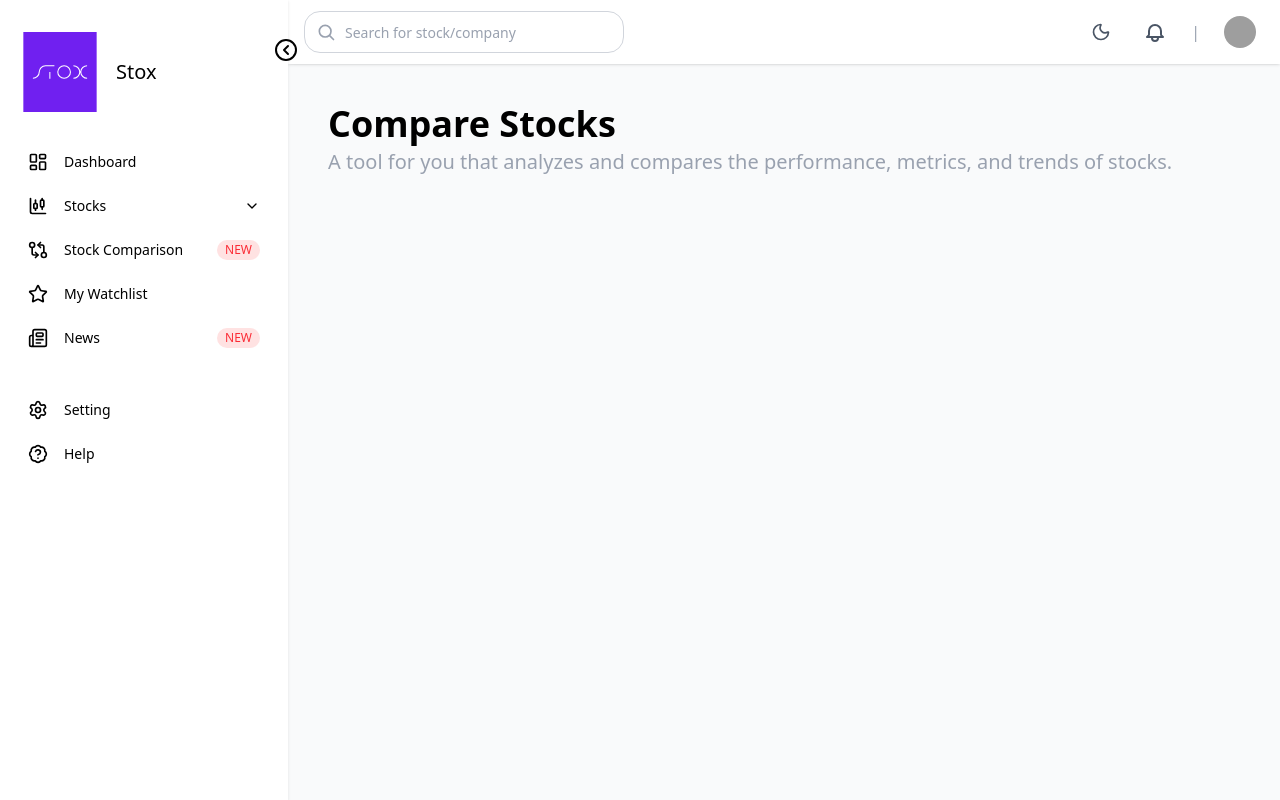
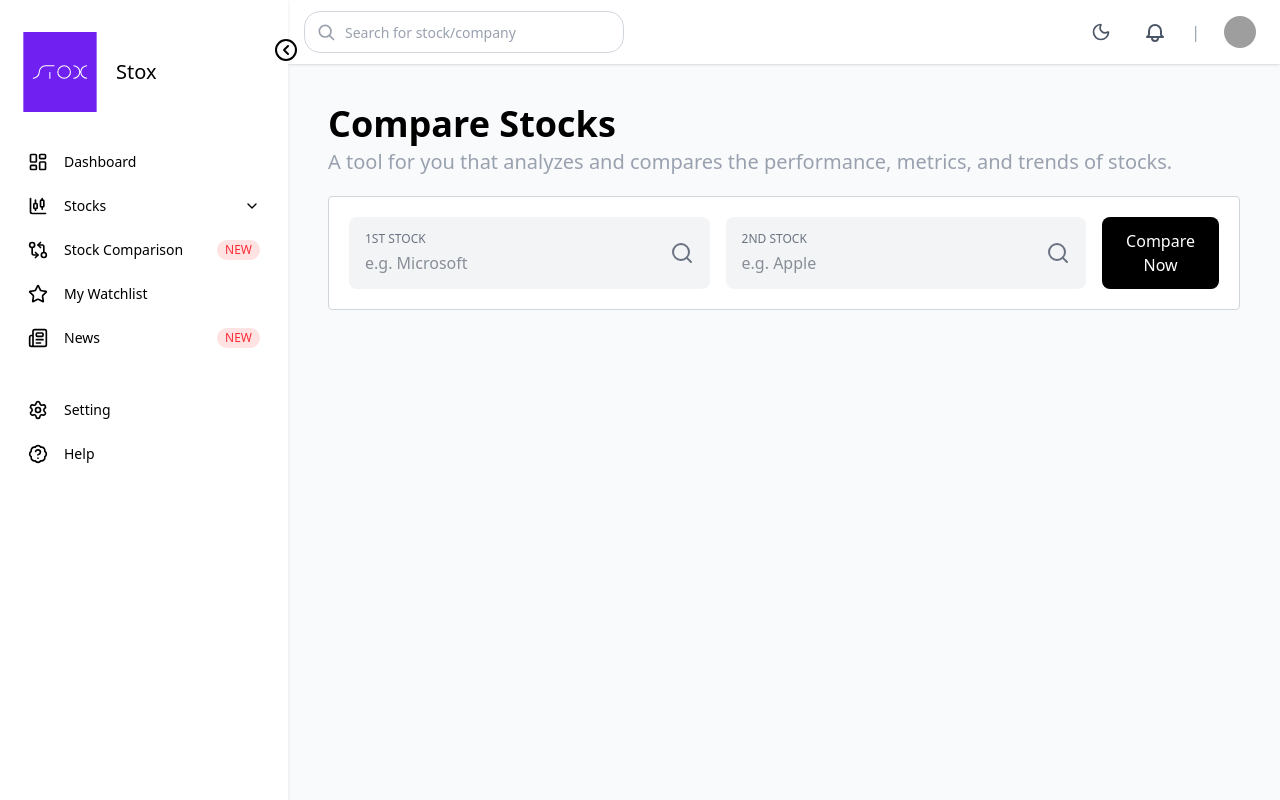
Before and after one commit to AritraC1/stox-ui, a React (Vite) app: page /stock-comparison in a window 1280 px wide. Built offline with nearby package versions, Linux system fonts and the light colour scheme; grey boxes are pictures that could not be loaded.

Commit message:
Added stock comparison page

```diff
--- a/src/pages/StockComparisonPage.jsx
+++ b/src/pages/StockComparisonPage.jsx
@@ -1,18 +1,204 @@
+import axios from "axios";
+import { Search } from "lucide-react";
+import React, { useState } from "react";
+import {
+  AreaChart,
+  Area,
+  XAxis,
+  YAxis,
+  Tooltip,
+  ResponsiveContainer,
+} from "recharts";
+
 const StockComparisonPage = () => {
-    return(
-        <div className="min-h-screen p-10">
+  const [stock1, setStock1] = useState("");
+  const [stock2, setStock2] = useState("");
+  const [loading, setLoading] = useState(false);
+  const [result, setResult] = useState(null);
 
-            {/* Title */}
-            <h1 className="mb-1 text-4xl font-bold text-black">Compare Stocks</h1>
+  const handleCompare = async () => {
+    if (!stock1 || !stock2) {
+      alert("Please enter both stock values");
+      return;
+    }
 
-            {/* Description */}
-            <p className="mb-2 text-xl text-gray-400">A tool for you that analyzes and compares the performance, metrics, and trends of stocks.</p>
+    setLoading(true);
 
-            {/* data */}
+    try {
+      const res = await fetch(
+        `http://localhost:3001/compare?stock1=${stock1}&stock2=${stock2}`
+      );
+      const data = await res.json();
+      setResult(data);
+    } catch (error) {
+      console.error("Error fetching comparison:", error);
+      alert("Something went wrong while comparing stocks.");
+    } finally {
+      setLoading(false);
+    }
+  };
 
+  const formatCurrency = (val) =>
+    `$${Number(val).toLocaleString(undefined, {
+      maximumFractionDigits: 2,
+    })}`;
 
+  return (
+    <div className="min-h-screen p-10">
+      {/* Title */}
+      <h1 className="mb-1 text-4xl font-bold text-black">Compare Stocks</h1>
+
+      {/* Description */}
+      <p className="mb-5 text-xl text-gray-400">
+        A tool for you that analyzes and compares the performance, metrics, and trends of stocks.
+      </p>
+
+      {/* Search Inputs */}
+      <div className="bg bg-white border border-gray-300 rounded p-5">
+        <div className="flex flex-col sm:flex-row gap-4">
+          {/* First Stock */}
+          <div className="flex items-center bg-gray-100 rounded-lg px-4 py-3 w-full">
+            <div className="flex flex-col flex-1">
+              <label className="text-xs text-gray-500 uppercase mb-1">1st Stock</label>
+              <input
+                type="text"
+                value={stock1}
+                onChange={(e) => setStock1(e.target.value)}
+                placeholder="e.g. Microsoft"
+                className="bg-transparent outline-none text-gray-800"
+              />
+            </div>
+            <Search className="text-gray-500" />
+          </div>
+
+          {/* Second Stock */}
+          <div className="flex items-center bg-gray-100 rounded-lg px-4 py-3 w-full">
+            <div className="flex flex-col flex-1">
+              <label className="text-xs text-gray-500 uppercase mb-1">2nd Stock</label>
+              <input
+                type="text"
+                value={stock2}
+                onChange={(e) => setStock2(e.target.value)}
+                placeholder="e.g. Apple"
+                className="bg-transparent outline-none text-gray-800"
+              />
+            </div>
+            <Search className="text-gray-500" />
+          </div>
+
+          {/* Compare Button */}
+          <button
+            onClick={handleCompare}
+            disabled={loading}
+            className="bg-black text-white px-6 py-3 rounded-lg hover:bg-gray-800 transition disabled:opacity-50"
+          >
+            {loading ? "Comparing..." : "Compare Now"}
+          </button>
         </div>
-    )
-}
+      </div>
 
-export default StockComparisonPage
+      {/* Result */}
+      {result && (
+        <>
+          {/* Overview */}
+          <h3 className="text-xl font-semibold mb-4 mt-8">Overview</h3>
+          <div className="grid grid-cols-1 sm:grid-cols-2 gap-4 mb-8">
+            {result.overview?.map((stock, i) => (
+              <div
+                key={stock.symbol || i}
+                className="bg-white rounded-xl shadow p-4 flex items-center justify-between"
+              >
+                <div>
+                  <div className="flex items-center gap-2">
+                    <img
+                      src={stock.logo}
+                      alt={stock.symbol || "logo"}
+                      className="w-6 h-6"
+                    />
+                    <h4 className="font-semibold">{stock.symbol}</h4>
+                  </div>
+                  <p className="text-gray-500">{stock.companyName}</p>
+                </div>
+                <div className="text-right">
+                  <p className="text-green-600 font-semibold">
+                    Revenue: {formatCurrency(stock.revenue)}
+                  </p>
+                  <p className="text-gray-700">
+                    Market Cap: {formatCurrency(stock.marketCap)}
+                  </p>
+                </div>
+              </div>
+            ))}
+          </div>
+
+          {/* Price Comparison */}
+          <h3 className="text-xl font-semibold mb-4">Price Comparison</h3>
+          <div className="grid grid-cols-1 sm:grid-cols-2 gap-4">
+            {result.priceData?.map((stock, i) => (
+              <div
+                key={stock.symbol || i}
+                className="bg-white rounded-xl shadow p-4 flex flex-col"
+              >
+                <div className="flex items-center justify-between mb-2">
+                  <div>
+                    <h4 className="font-semibold">{stock.symbol}</h4>
+                    <p className="text-gray-500">{stock.companyName}</p>
+                  </div>
+                  <div className="text-right">
+                    <p
+                      className={`font-semibold ${
+                        stock.change >= 0 ? "text-green-600" : "text-red-600"
+                      }`}
+                    >
+                      {stock.change >= 0 ? "+" : ""}
+                      {stock.change}%
+                    </p>
+                    <p className="text-lg font-semibold">
+                      {formatCurrency(stock.price)}
+                    </p>
+                  </div>
+                </div>
+                <ResponsiveContainer width="100%" height={200}>
+                  <AreaChart data={stock.history}>
+                    <defs>
+                      <linearGradient
+                        id={`color${stock.symbol}`}
+                        x1="0"
+                        y1="0"
+                        x2="0"
+                        y2="1"
+                      >
+                        <stop
+                          offset="5%"
+                          stopColor={i === 0 ? "#3b82f6" : "#000000"}
+                          stopOpacity={0.3}
+                        />
+                        <stop
+                          offset="95%"
+                          stopColor={i === 0 ? "#3b82f6" : "#000000"}
+                          stopOpacity={0}
+                        />
+                      </linearGradient>
+                    </defs>
+                    <XAxis dataKey="month" />
+                    <YAxis />
+                    <Tooltip />
+                    <Area
+                      type="monotone"
+                      dataKey="price"
+                      stroke={i === 0 ? "#3b82f6" : "#000000"}
+                      fillOpacity={1}
+                      fill={`url(#color${stock.symbol})`}
+                    />
+                  </AreaChart>
+                </ResponsiveContainer>
+              </div>
+            ))}
+          </div>
+        </>
+      )}
+    </div>
+  );
+};
+
+export default StockComparisonPage;
```
